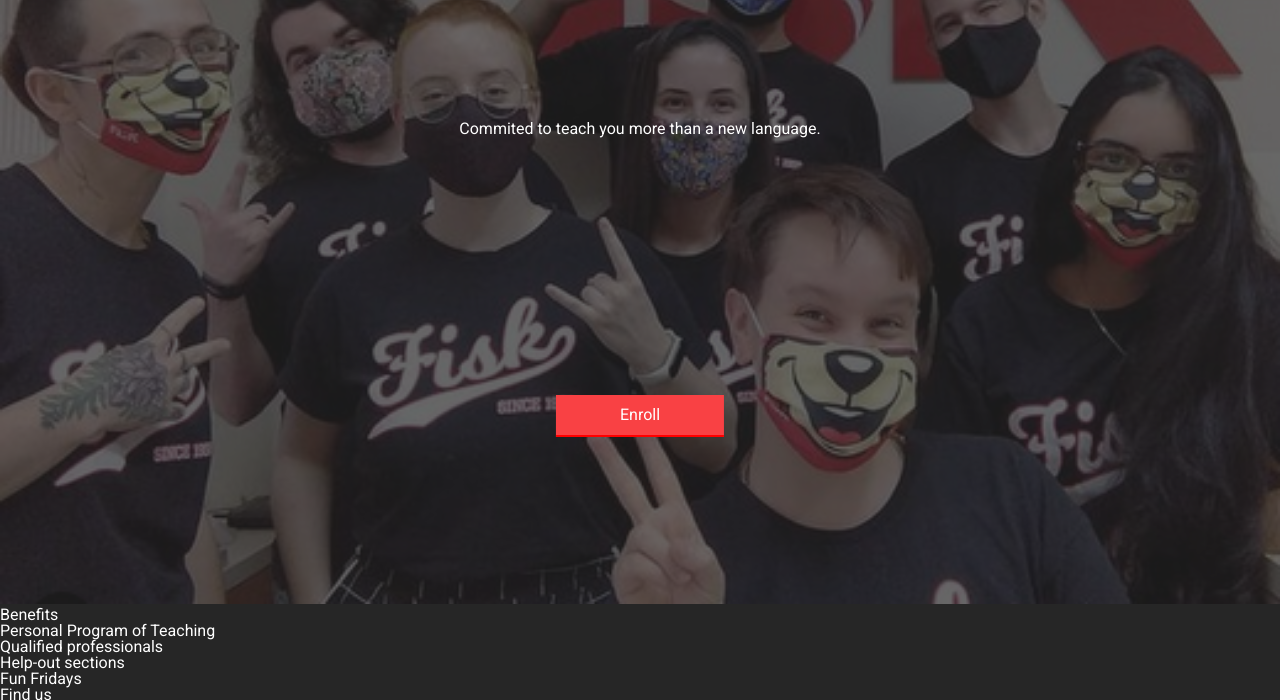
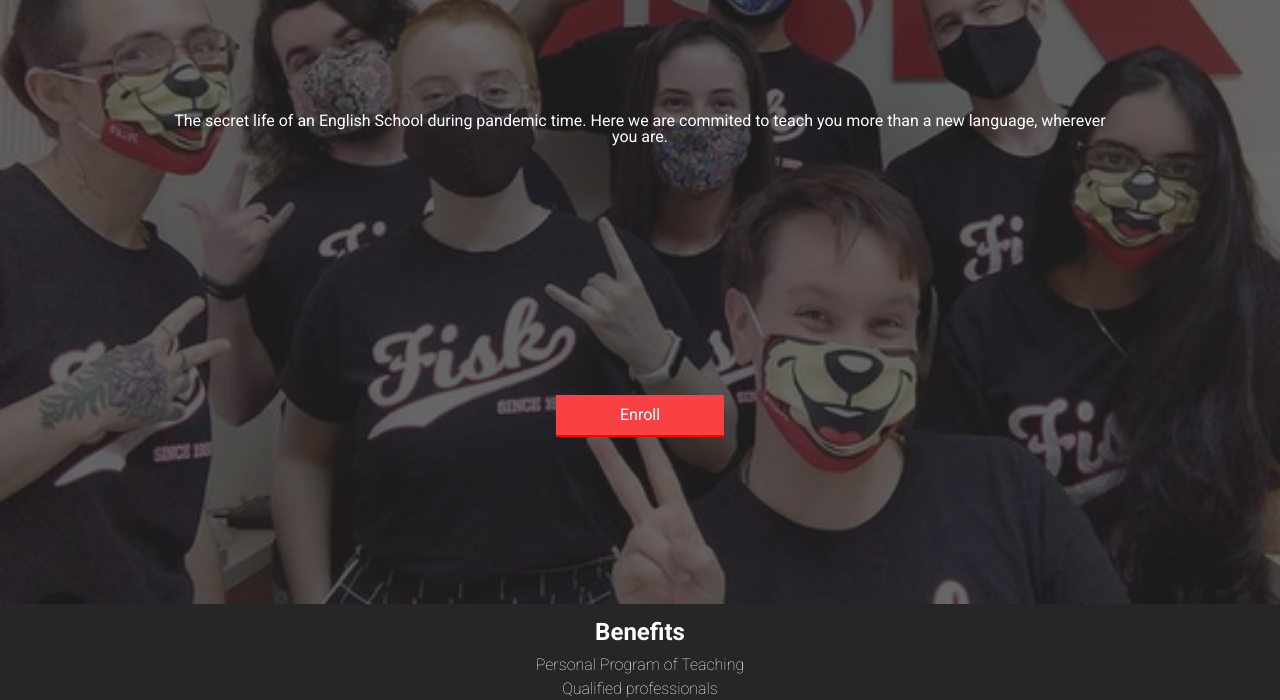
Before and after one commit to Xnths/fisk-sbs-web, a plain HTML site: page index.html in a window 1280 px wide. Shown: the part 366-1066 px from the top of the page. Drawn offline with Linux system fonts and the light colour scheme.

Commit message:
Benefits sections

```diff
--- a/assets/css/about/about-button.css
+++ b/assets/css/about/about-button.css
@@ -10,6 +10,6 @@
     transform: translate(-50%, -50%);
 }
 .about__button:active{
-    top: 82%;
+    top: 81%;
     opacity: 0.8;
 }
--- /dev/null
+++ b/assets/css/benefits/benefits-item.css
@@ -0,0 +1,6 @@
+.benefits__item{
+    font-weight: 100;
+    font-size: 1rem;
+    text-align: center;
+    margin: 0.5rem;
+}
--- /dev/null
+++ b/assets/css/benefits/index.css
@@ -0,0 +1 @@
+@import url('./benefits-item.css');
--- a/assets/css/index.css
+++ b/assets/css/index.css
@@ -2,9 +2,11 @@
 @import url('./var.css');
 
 @import url('./body.css');
+@import url('./title.css');
 
 @import url('./header.css');
 @import url('./logo.css');
 
 @import url('./nav/index.css');
 @import url('./about/index.css');
+@import url('./benefits/index.css');
--- /dev/null
+++ b/assets/css/title.css
@@ -0,0 +1,6 @@
+h2{
+    font-size: 1.5rem;
+    font-weight: bold;
+    text-align: center;
+    margin: 0.8rem;
+}
--- a/index.html
+++ b/index.html
@@ -29,7 +29,8 @@
         <section class="about container">
             <img class="about__banner" src="./assets/img/banner.png" />
             <h1 class="about__title">Team Fisk SBS</h1>
-            <p class="about__description">Commited to teach you more than a new language.</p>
+            <p class="about__description">The secret life of an English School during pandemic time. Here we are
+                commited to teach you more than a new language, wherever you are.</p>
             <a href="#" class="about__button button">Enroll</a>
         </section>
         <section class="benefits container">
```
